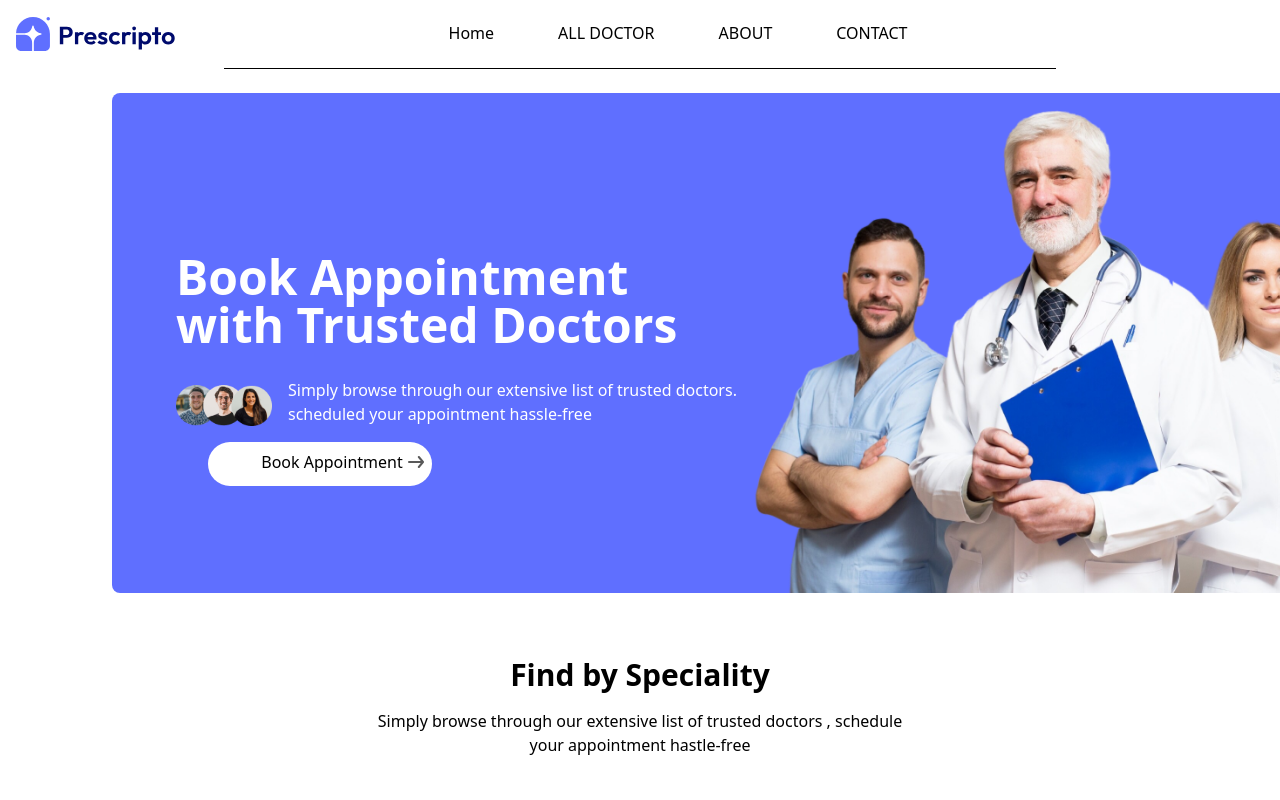
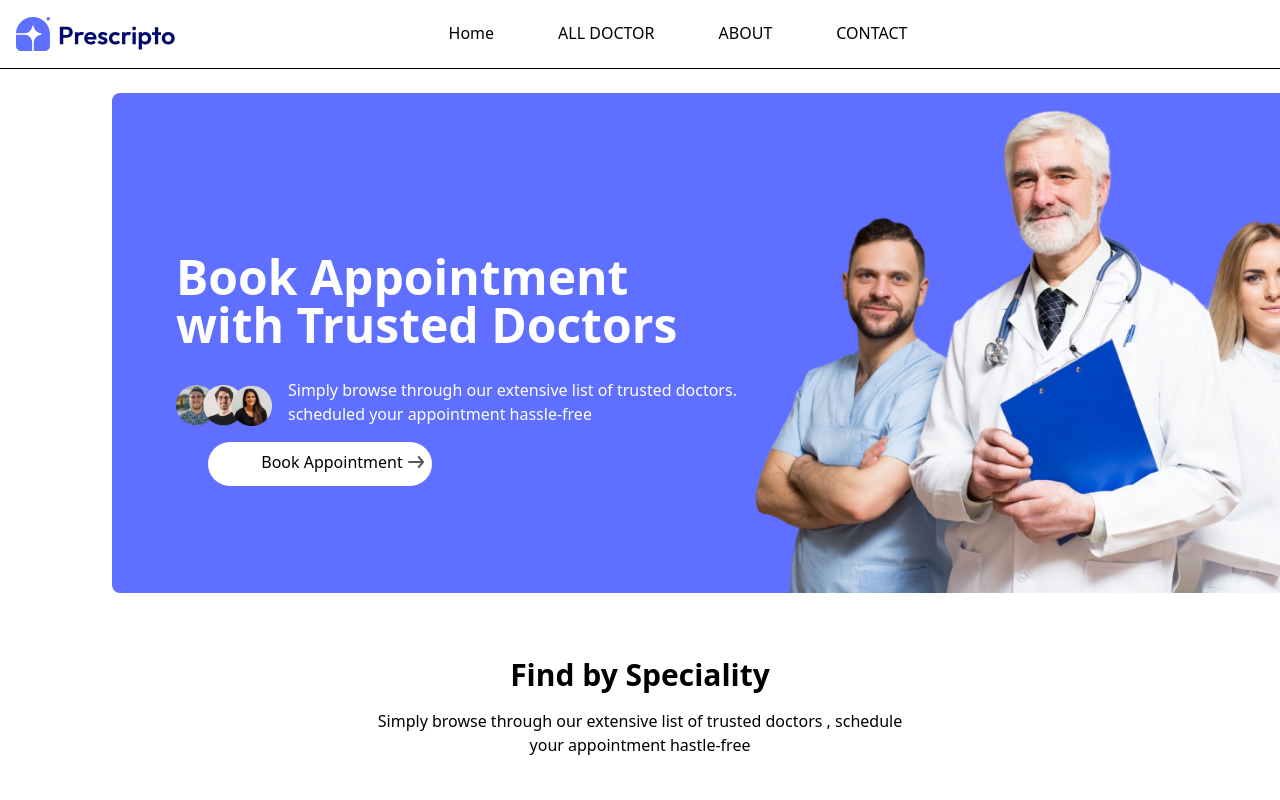
Before and after one commit to Mani-sh27/Prescripto, a React (Vite) app: page / in a window 1280 px wide. Shown: the top 800 px of the page. Built offline with nearby package versions, Linux system fonts and the light colour scheme.

Commit message:
auto commit

```diff
--- a/src/components/Navbar.jsx
+++ b/src/components/Navbar.jsx
@@ -55,7 +55,7 @@ const Navbar = () => {
         }
       </div>
 
-      <hr className=' sm:flex mx-56' />
+      <hr className=' sm:flex mx-' />
     </header>
   )
 }
```
